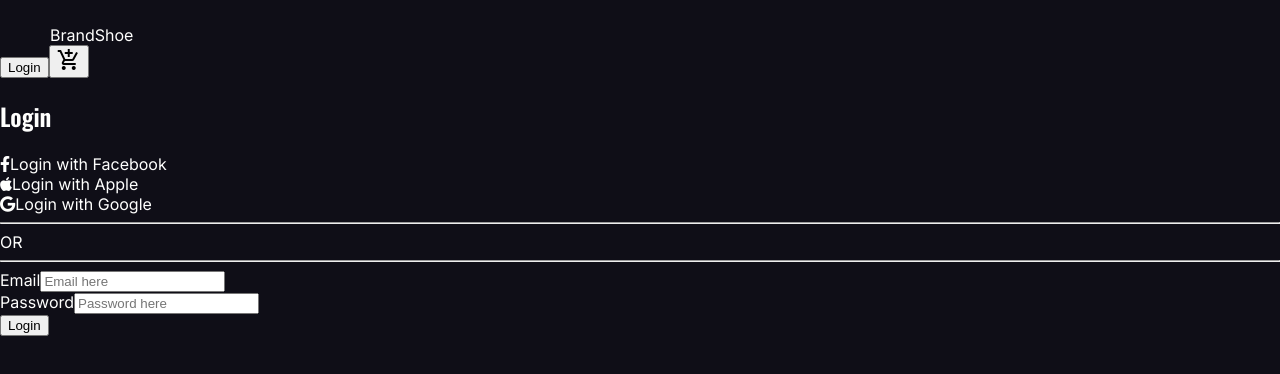
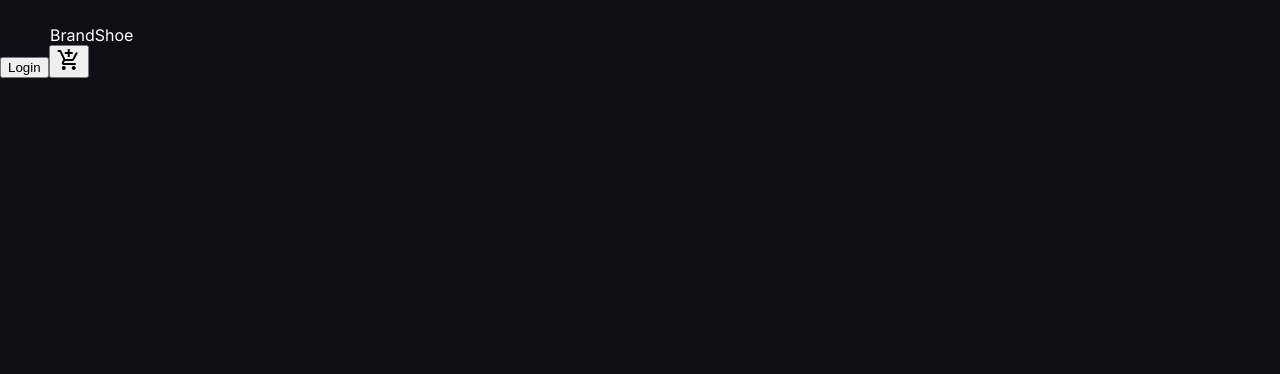
Before and after one commit to seeratalishah/shoe-store, a React (Create React App) app: page /login in a window 1280 px wide. Shown: the top 374 px of the page. Built offline with nearby package versions, Linux system fonts and the light colour scheme.

Commit message:
Final commit

```diff
--- a/src/App.js
+++ b/src/App.js
@@ -1,4 +1,4 @@
-import { Routes, Route } from 'react-router-dom';
+import { Routes, Route} from 'react-router-dom';
 
 import Navbar from './components/layout/Navbar';
 
@@ -7,8 +7,10 @@ import ProductPage from './pages/ProductPage';
 import CartPage from './pages/CartPage';
 import OrderPage from './pages/OrderPage';
 import ReducerPage from './pages/ReducerPage';
-import { useReducer } from 'react';
+import { useReducer} from 'react';
 import Login from './pages/Login';
+
+
 
 // Define Initial State
 const initialState = {
@@ -60,8 +62,9 @@ const cartReducer = (state, action) => {
 };
 
 function App() {
+
   const [state, dispatch] = useReducer(cartReducer, initialState);
-  // const [isLoggedIn, setIsLoggedIn] = (false);
+
 
   return (
     <div className="App">
@@ -69,12 +72,11 @@ function App() {
       <Navbar state={state} />
       <Routes>
 
-        <Route path='/login' element={<Login />} ></Route>
-
         <Route path="/" element={<Homepage state={state} dispatch={dispatch} />}></Route>
         <Route path="/product/:id" element={<ProductPage state={state} dispatch={dispatch} />} ></Route>
         <Route path="/cart" element={<CartPage state={state} dispatch={dispatch} />} ></Route>
         <Route path="/order" element={<OrderPage />} ></Route>
+        {/* <Route path='/login' element={<Login/>} ></Route> */}
 
 
         {/* Example Route */}
--- a/src/components/layout/Navbar.js
+++ b/src/components/layout/Navbar.js
@@ -1,6 +1,6 @@
 import { useNavigate } from 'react-router-dom';
 
-function Navbar({ state }) {
+function Navbar({ state}) {
   const navigate = useNavigate();
 
   const goToCartPage = () => {
@@ -8,7 +8,7 @@ function Navbar({ state }) {
   };
 
   const navigateToLoginPage = ()=>{
-    navigate('/login');
+      navigate('/login');
   }
 
   return (
--- a/src/pages/Login.js
+++ b/src/pages/Login.js
@@ -1,6 +1,7 @@
 import React from 'react'
 
 function Login() {
+
 
   return (
     <div className="container main-container">
@@ -32,10 +33,13 @@ function Login() {
             </div>
             <div className="input-container">
                 <label htmlFor="password">Password</label>
-                <input type="password" id='password' placeholder='Password here' required />
+                <input type="password" id='password' placeholder='Password here'  required />
             </div>
         </div>
-        <button className='login-btn' type='submit' >Login</button>
+        <button className='login-btn' >Login</button>
+        {
+            error? <p>Incorrect email or password</p> : null
+        }
     </form>
     </div>
   )
```
